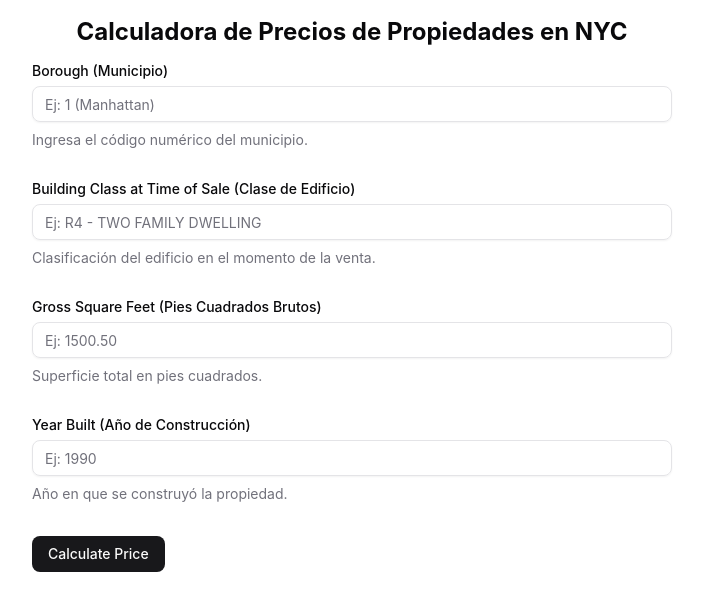
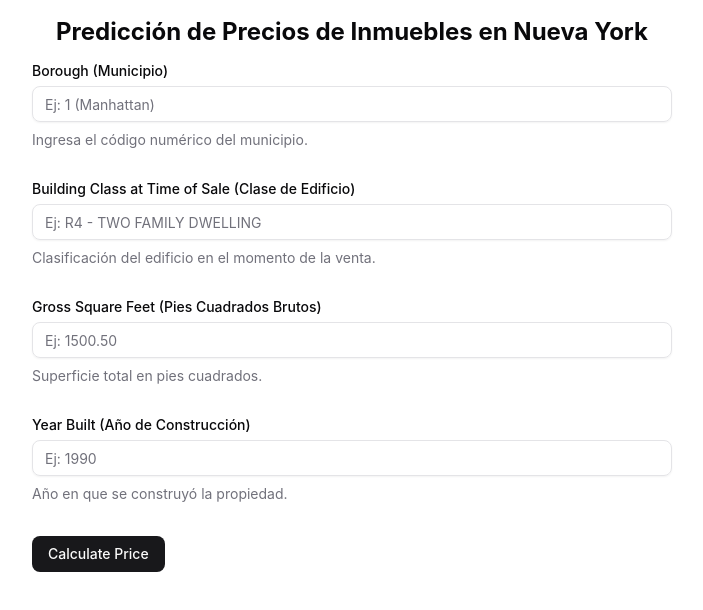
Before and after one commit to Jesus-A-Zambrano/NYC_Predictor, a React (Vite) app in the folder frontend/: page / in a window 1280 px wide. Shown: the top 610 px of the page, without its empty margins (288-991 px from the left). Built offline with nearby package versions, Linux system fonts and the light colour scheme.

Commit message:
fix: prediction estimated price

```diff
--- a/frontend/src/routes/index.tsx
+++ b/frontend/src/routes/index.tsx
@@ -85,7 +85,7 @@ function Index() {
   return (
     <div className="p-4 max-w-2xl mx-auto">
       <h1 className="text-2xl font-bold mb-4 text-center">
-        Calculadora de Precios de Propiedades en NYC
+      Predicción de Precios de Inmuebles en Nueva York
       </h1>
       <Form {...form}>
         <form onSubmit={form.handleSubmit(onSubmit)} className="space-y-8">
```
Also changed, not shown: 1 other file (tests, documents, lock files or other folders).
